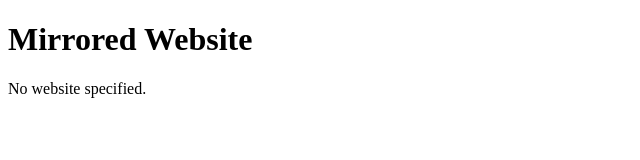
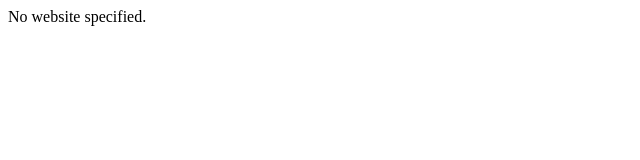
Before and after one commit to smoke-wolf/HeyCheckThisOut, a plain HTML site: page index.html in a window 1280 px wide. Shown: the whole page, without its empty margins (0-640 px from the left). Drawn offline with Linux system fonts and the light colour scheme.

Commit message:
Update index.html

```diff
--- a/index.html
+++ b/index.html
@@ -2,10 +2,10 @@
 <html lang="en">
 <head>
     <meta charset="UTF-8">
-    <title>Website Mirror</title>
+    <title>HeyCheckThisOut</title>
 </head>
 <body>
-    <h1>Mirrored Website</h1>
+
     <div id="content"></div>
 
     <script src="script.js"></script>
```
